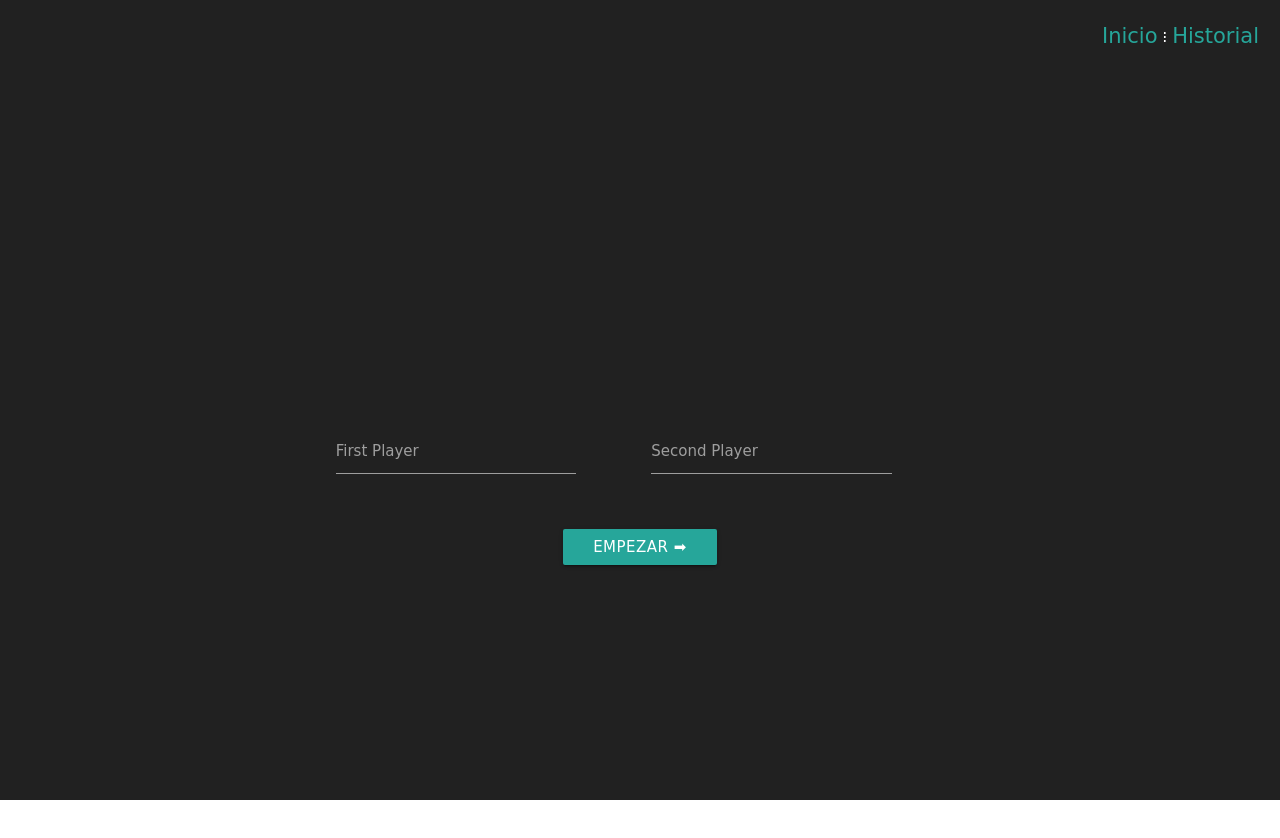
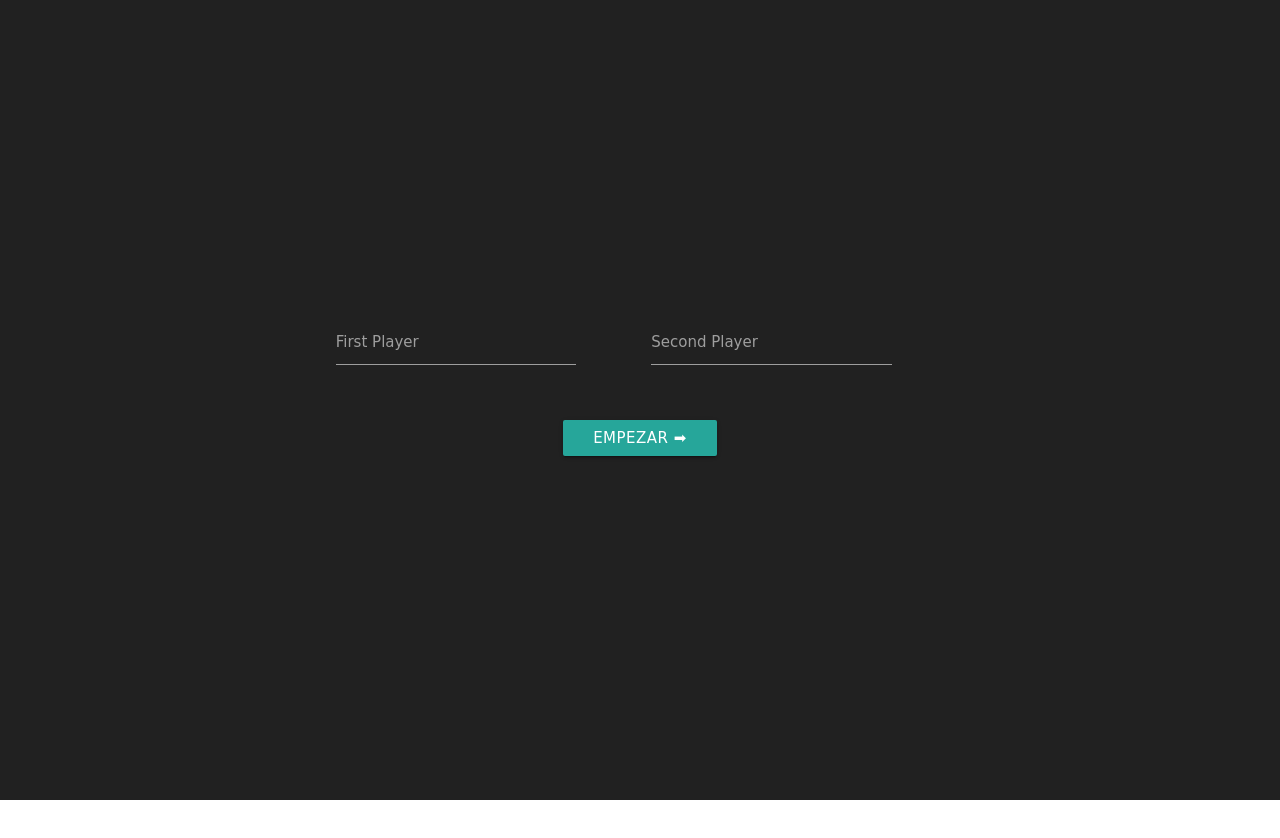
Before and after one commit to MercedesZubieta/proyecto-gato, a plain HTML site: page players.html in a window 1280 px wide. After the commit the page ends 800 px from the top, so only its background shows below. Drawn offline with Linux system fonts and the light colour scheme; a web font is replaced by a local one.

```diff
--- a/players.html
+++ b/players.html
@@ -14,13 +14,6 @@
   </head>
   <body>
     <section id="bg-players">
-      <header>
-        <div class="menu">
-          <a href="index.html">Inicio</a>
-          <span class="separador">&#8285;</span>
-          <a href="historial.html">Historial</a>
-        </div>
-      </header>
       <div class="container names-players">
         <div class="row">
           <form class="col l12 s12" name="form">
```
